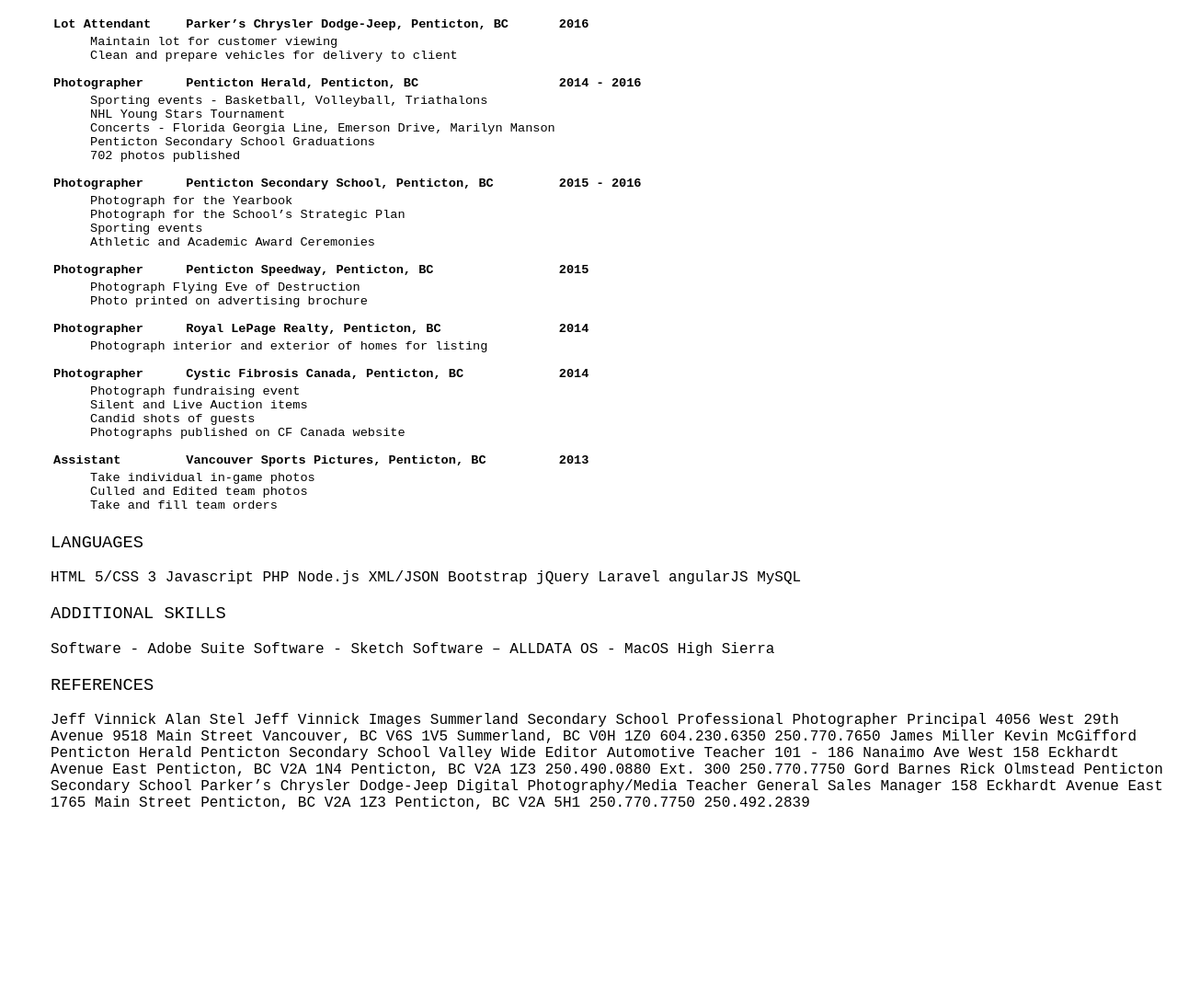
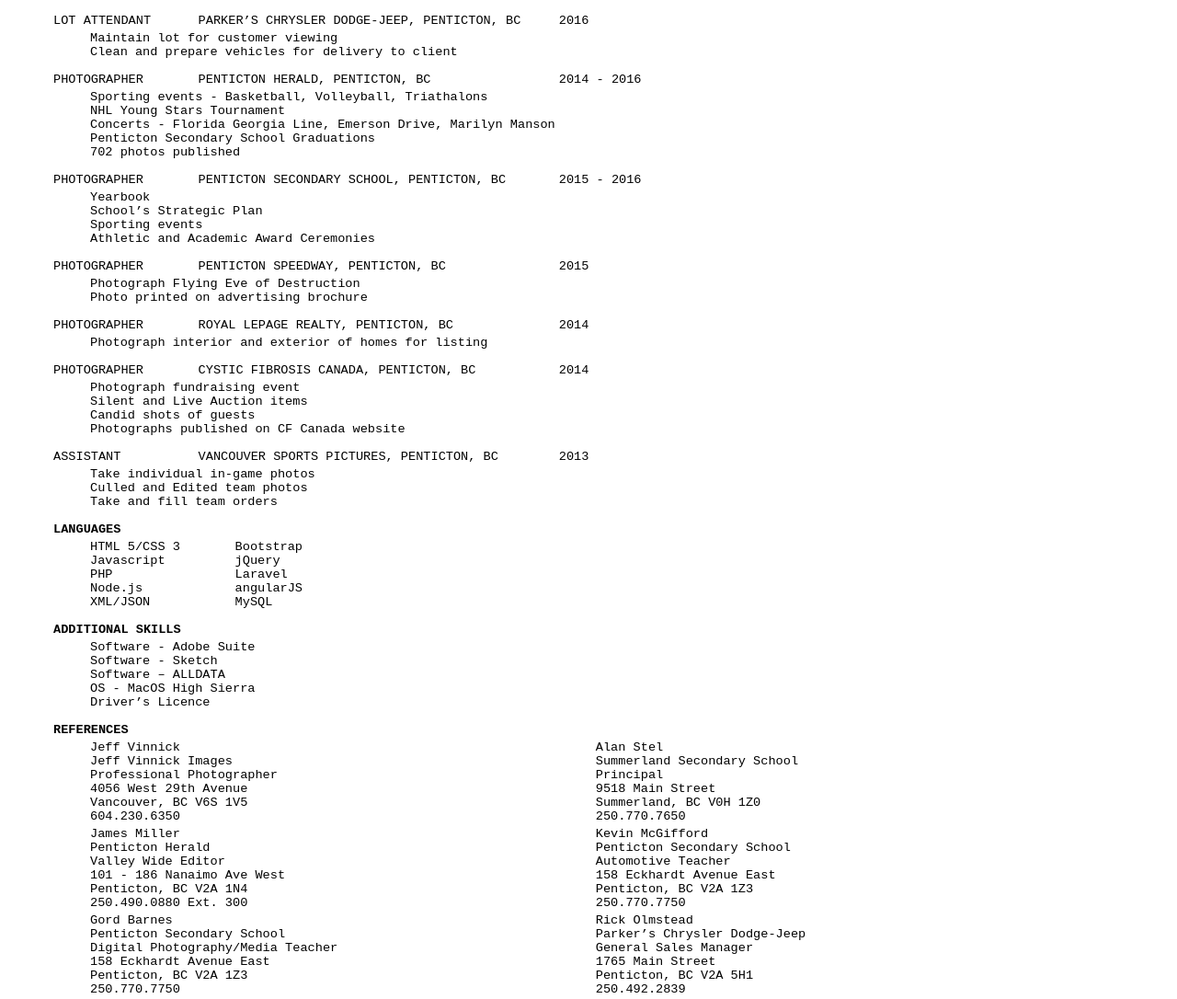
Before and after one commit to CampStove/parseit, a website: page public/resume.html in a window 1280 px wide. Shown: the part 394-1480 px from the top of the page at 92% size. Before the commit the page ends 1276 px from the top, so only its background shows below. Drawn offline with Linux system fonts and the light colour scheme.

Commit message:
resume clean up

```diff
--- a/public/css/index.css
+++ b/public/css/index.css
@@ -24,20 +24,11 @@
     font-family: "Courier New", Courier, monospace;
     font-weight: lighter;
 }
-.inline {
-    display: inline;
-}
 .resume li {
     list-style-type: none;
 }
-.res-date {
-    text-align: right;
-    padding-right:60%;
-    display: inline;
-}
-.caps {
-    text-transform: uppercase;
-    font-weight: lighter;
+.bold {
+    font-weight: bold;
 }
 table, th, td {
     font-size: 0.85rem;
@@ -45,6 +36,8 @@
 }
 th {
     padding-top: .75rem;
+    text-transform: uppercase;
+    font-weight: lighter;
 }
 ul {
     margin: 0;
--- a/public/resume.html
+++ b/public/resume.html
@@ -16,25 +16,26 @@
         <article class="group">
             <p>604-785-3328</p>
             <p>Vancouver, BC</p>
-            <p>4987569@gmail.com</p>
-            <p>parseit.co</p>
-            <p>gitbub.com/campstove</p>
+            <p><a href="mailto:4987569@gmail.com?Subject=parseit">4987569@gmail.com</a></p>
+            <p><a href="https://parseit.co">parseit.co</a></p>
+            <p><a href="https://github.com/campstove" target="_blank">github.com/campstove</a></p>
         </article>
 
         <table>
             <tr colspan="3">
-                <th class="caps">Education</th>
+                <th class="bold">Education</th>
             </tr>
             <tr>
                 <th colspan="2">Vancouver Institute of Media Arts, Vancouver, BC</th>
+                <th>2016 – 2018</th>
             </tr>
             <tr>
-                <td colspan="2">Web Development & Interactive Design</td>
-                <td>2017 – 2018</td>
-            </tr>
-            <tr>
-                <td colspan="2">Professional Photography</td>
-                <td>2016 – 2017</td>
+                <td colspan="2">
+                    <ul>
+                        <li>Web Development & Interactive Design</li>
+                        <li>Professional Photography</li>
+                    </ul>
+                </td>
             </tr>
             <tr>
                 <th colspan="2">Penticton Secondary School, Penticton, BC</th>
@@ -53,7 +54,7 @@
                 </td>
             </tr>
             <tr colspan="3">
-                <th class="caps">Work Experience</th>
+                <th class="bold">Work Experience</th>
             </tr>
             <tr>
                 <th>Lot Attendant</th>
@@ -92,8 +93,8 @@
             <tr>
                 <td colspan="2">
                     <ul>
-                        <li>Photograph for the Yearbook</li>
-                        <li>Photograph for the School’s Strategic Plan</li>
+                        <li>Yearbook</li>
+                        <li>School’s Strategic Plan</li>
                         <li>Sporting events</li>
                         <li>Athletic and Academic Award Ceremonies</li>
                     </ul>
@@ -153,43 +154,113 @@
                     </ul>
                 </td>
             </tr>
+            <tr colspan="3">
+                <th class="bold">Languages</th>
+            </tr>
+            <tr>
+                <td>
+                    <ul>
+                        <li>HTML 5/CSS 3</li>
+                        <li>Javascript</li>
+                        <li>PHP</li>
+                        <li>Node.js</li>
+                        <li>XML/JSON</li>
+                    </ul>
+                </td>
+                <td>
+                    <ul>
+                        <li>Bootstrap</li>
+                        <li>jQuery</li>
+                        <li>Laravel</li>
+                        <li>angularJS</li>
+                        <li>MySQL</li>
+                    </ul>
+                </td>
+            </tr>
+            <tr colspan="3">
+                <th class="bold">Additional Skills</th>
+            </tr>
+            <tr>
+                <td colspan="2">
+                    <ul>
+                        <li>Software - Adobe Suite</li>
+                        <li>Software - Sketch</li>
+                        <li>Software – ALLDATA</li>
+                        <li>OS - MacOS High Sierra</li>
+                        <li>Driver’s Licence</li>
+                    </ul>
+                </td>
+            </tr>
+            <tr colspan="3">
+                <th class="bold">References</th>
+            </tr>
+            <tr>
+                <td colspan="2">
+                    <ul>
+                        <li>Jeff Vinnick</li>
+                        <li>Jeff Vinnick Images</li>
+                        <li>Professional Photographer</li>
+                        <li>4056 West 29th Avenue</li>
+                        <li>Vancouver, BC V6S 1V5</li>
+                        <li>604.230.6350</li>
+                    </ul>
+                </td>
+                <td colspan="2">
+                    <ul>
+                        <li>Alan Stel</li>
+                        <li>Summerland Secondary School</li>
+                        <li>Principal</li>
+                        <li>9518 Main Street</li>
+                        <li>Summerland, BC V0H 1Z0</li>
+                        <li>250.770.7650</li>
+                    </ul>
+                </td>
+            </tr>
+            <tr>
+                <td colspan="2">
+                    <ul>
+                        <li>James Miller</li>
+                        <li>Penticton Herald</li>
+                        <li>Valley Wide Editor</li>
+                        <li>101 - 186 Nanaimo Ave West</li>
+                        <li>Penticton, BC V2A 1N4</li>
+                        <li>250.490.0880 Ext. 300</li>
+                    </ul>
+                </td>
+                <td colspan="2">
+                    <ul>
+                        <li>Kevin McGifford</li>
+                        <li>Penticton Secondary School</li>
+                        <li>Automotive Teacher</li>
+                        <li>158 Eckhardt Avenue East</li>
+                        <li>Penticton, BC V2A 1Z3</li>
+                        <li>250.770.7750</li>
+                    </ul>
+                </td>
+            </tr>
+            <tr>
+                <td colspan="2">
+                    <ul>
+                        <li>Gord Barnes</li>
+                        <li>Penticton Secondary School</li>
+                        <li>Digital Photography/Media Teacher</li>
+                        <li>158 Eckhardt Avenue East</li>
+                        <li>Penticton, BC V2A 1Z3</li>
+                        <li>250.770.7750</li>
+                    </ul>
+                </td>
+                <td colspan="2">
+                    <ul>
+                        <li>Rick Olmstead</li>
+                        <li>Parker’s Chrysler Dodge-Jeep</li>
+                        <li>General Sales Manager</li>
+                        <li>1765 Main Street</li>
+                        <li>Penticton, BC V2A 5H1</li>
+                        <li>250.492.2839</li>
+                    </ul>
+                </td>
+            </tr>
         </table>
-
-        <h3 class="caps">Languages</h3>
-        HTML 5/CSS 3        Javascript          PHP         Node.js         XML/JSON
-        Bootstrap           jQuery              Laravel     angularJS       MySQL
-
-        <h3 class="caps">Additional Skills</h3>
-        Software - Adobe Suite
-        Software - Sketch
-        Software – ALLDATA
-        OS - MacOS High Sierra
-
-
-        <h3 class="caps">References</h3>
-
-        Jeff Vinnick                                Alan Stel
-        Jeff Vinnick Images                         Summerland Secondary School
-        Professional Photographer                   Principal
-        4056 West 29th Avenue                       9518 Main Street
-        Vancouver, BC V6S 1V5                       Summerland, BC V0H 1Z0
-        604.230.6350                                250.770.7650
-
-
-        James Miller                                Kevin McGifford
-        Penticton Herald                            Penticton Secondary School
-        Valley Wide Editor                          Automotive Teacher
-        101 - 186 Nanaimo Ave West                  158 Eckhardt Avenue East
-        Penticton, BC V2A 1N4                       Penticton, BC V2A 1Z3
-        250.490.0880 Ext. 300                       250.770.7750
-
-
-        Gord Barnes                                 Rick Olmstead
-        Penticton Secondary School                  Parker’s Chrysler Dodge-Jeep
-        Digital Photography/Media Teacher           General Sales Manager
-        158 Eckhardt Avenue East                    1765 Main Street
-        Penticton, BC V2A 1Z3                       Penticton, BC V2A 5H1
-        250.770.7750                                250.492.2839
     </section>
 </body>
 </html>
```
